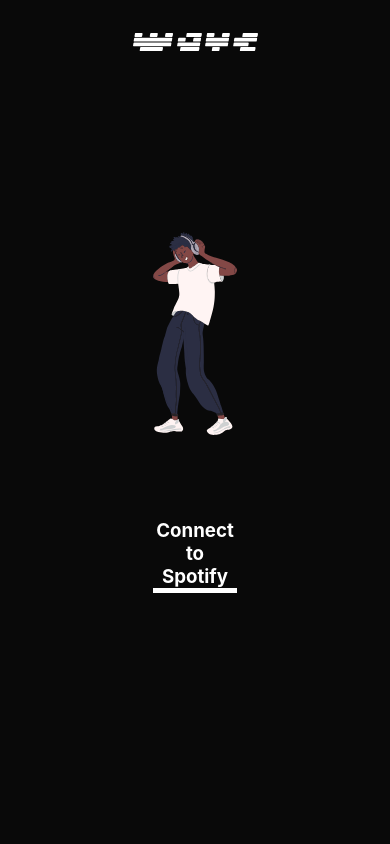
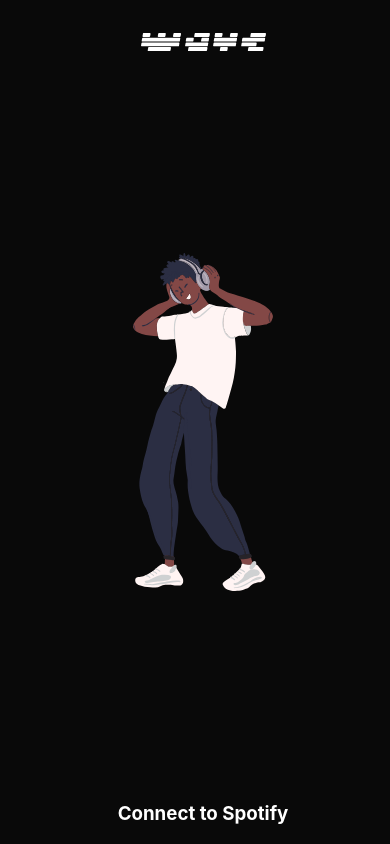
Before and after one commit to craigselbyio/wave, a React (Create React App) app: page / in a window 390 px wide. Built offline with nearby package versions, Linux system fonts and the light colour scheme.

Commit message:
Update connect screen and responsive styles

```diff
--- a/src/App.css
+++ b/src/App.css
@@ -2,7 +2,6 @@
   text-align: center;
   padding: 0 1rem;
 }
-
 .App-logo {
   width: 125px;
   pointer-events: none;
@@ -11,6 +10,7 @@
 .App-header {
   background-color: #090909;
   height: 10vh;
+  width: calc(100vw - 1rem);
   display: flex;
   flex-direction: column;
   align-items: center;
@@ -72,24 +72,39 @@
   background-color: #fff;
   color: #1f1f1f;
 }
+
 .connect-to-spotify {
-  width: 10vmax;
-  height: 40vh;
+  position: absolute;
+  top: 0;
   background-image: url(./img/music-man.svg);
   background-position: center;
   background-repeat: no-repeat;
-  background-size: contain;
-  margin: 5rem auto 0;
+  background-size: 40vw 40vh;
+  height: 100%;
+  width: calc(100% - 1rem);
+  margin: 0;
   cursor: pointer;
 }
-.connect-to-spotify:hover {
-  background-image: url(./img/music-man-hover.svg);
+.connect-to-spotify:hover  {
+  position: absolute;
+  text-align: center;
+  background-image: url(./img/music-man.svg), url(./img/color-bg.svg);
+  background-position: center;
+  background-repeat: no-repeat;
+  background-size: 40vw 40vh, 130vw;
+  height: 100%;
+  width: calc(100% - 1rem);
+  z-index: 10;
+  margin: 0;
+  top: 0;
 }
 .connect-to-spotify:hover .connect-to-spotify-text {
   border-color: #32ffff;
 }
 .connect-to-spotify-text {
-  margin-top: 42vh;
-  display: inline-block;
-  border-bottom: 5px solid #fff;
+  position: absolute;
+  padding: 0;
+  bottom: 0;
+  left: 0;
+  right: 0;
 }
--- a/src/App.js
+++ b/src/App.js
@@ -108,7 +108,7 @@
             }`}
             onClick={() => setHomeView("new")}
           >
-            New Tracks
+            Most Popular
           </button>
           <button
             className={`home-view-btn ${
```
Also changed, not shown: src/img/color-bg.svg (added).
